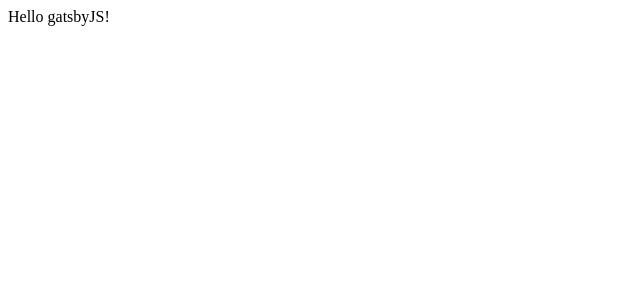
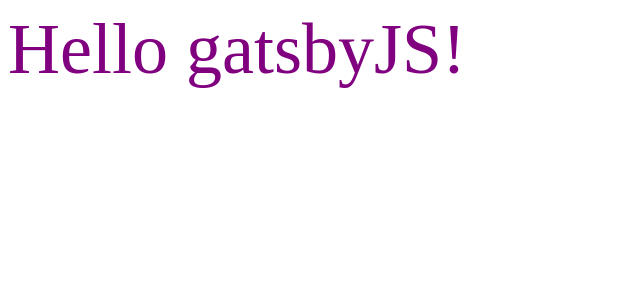
Before and after one commit to vinay72/gatsbyJS, a Gatsby app in the folder hello-world/: page / in a window 1280 px wide. Shown: the top 300 px of the page, without its empty margins (0-640 px from the left). Built offline with nearby package versions, Linux system fonts and the light colour scheme.

Commit message:
Update index.js

```diff
--- a/hello-world/src/pages/index.js
+++ b/hello-world/src/pages/index.js
@@ -1,3 +1,5 @@
 import React from "react"
 
-export default () => <div>Hello gatsbyJS!</div>
+export default () => (
+<div style = {{ color: `purple`, fontSize: `72px` }} > Hello gatsbyJS!</div>
+)
```
